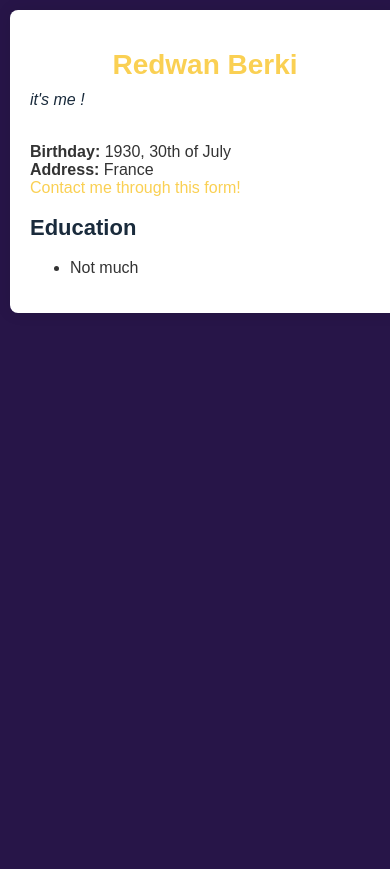
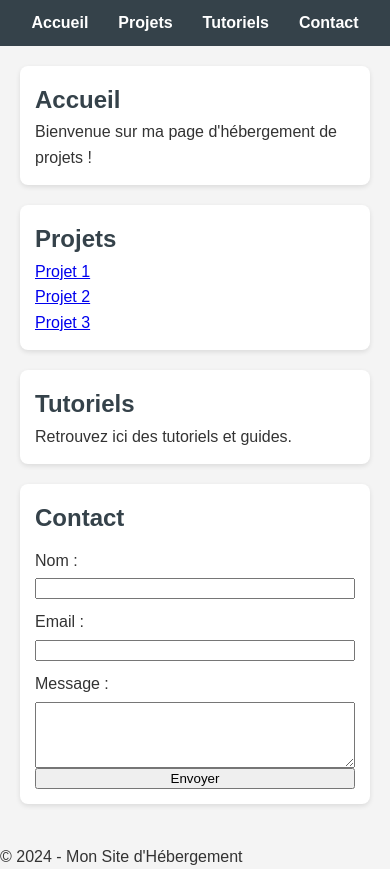
Before and after one commit to Caelum1234/caelum1234.github.io, a plain HTML site: page index.html in a window 390 px wide. Before the commit the page ends 844 px from the top, so only its background shows below. Drawn offline with Linux system fonts and the light colour scheme.

Commit message:
rework site

```diff
--- a/index.html
+++ b/index.html
@@ -1,39 +1,65 @@
-<html>
-	<head>
-	</head>
-	<title>Redwan Berki Resume</title>
-	<meta name="viewport" content="width=device-width, initial-scale=1, shrink-to-fit=no">
-	<meta name="description" content="Redwan Berki's personnal website">
-	<link rel="stylesheet" href="style.css">
+<!DOCTYPE html>
+<html lang="fr">
+<head>
+    <meta charset="UTF-8">
+    <meta name="viewport" content="width=device-width, initial-scale=1.0">
+    <title>Menu d'Hébergement</title>
+    <link rel="stylesheet" href="styles.css">
 </head>
 <body>
+    <!-- En-tête avec le menu -->
+    <header>
+        <nav>
+            <ul class="menu">
+                <li><a href="#accueil">Accueil</a></li>
+                <li><a href="#projets">Projets</a></li>
+                <li><a href="#tutos">Tutoriels</a></li>
+                <li><a href="#contact">Contact</a></li>
+            </ul>
+        </nav>
+    </header>
 
-<div class="et-wrapper" current="0" isanimating="false">
-	<div class="et-page et-page-current" originalclasslist="et-page">
-		<div class="content">
-			<h1>Redwan Berki</h1>
-			<em>it's me !</em>
+    <!-- Sections de contenu -->
+    <main>
+        <section id="accueil">
+            <h2>Accueil</h2>
+            <p>Bienvenue sur ma page d'hébergement de projets !</p>
+        </section>
 
-			<p class="coords">
-				<br>
-				<strong>Birthday:</strong> 1930, 30th of July<br>
-				<strong>Address:</strong> France<br>
-				<a href="form.html">Contact me through this form!</a><br>
-			</p>
+        <section id="projets">
+            <h2>Projets</h2>
+            <ul>
+                <li><a href="#">Projet 1</a></li>
+                <li><a href="#">Projet 2</a></li>
+                <li><a href="#">Projet 3</a></li>
+            </ul>
+        </section>
 
-			<div class="non-mobile-content">
+        <section id="tutos">
+            <h2>Tutoriels</h2>
+            <p>Retrouvez ici des tutoriels et guides.</p>
+        </section>
 
+        <section id="contact">
+            <h2>Contact</h2>
+            <form>
+                <label for="name">Nom :</label>
+                <input type="text" id="name" name="name" required>
 
-				<h2>Education</h2>
-				<ul>
-					<li>Not much</li>
-				</ul>
-			</div>
-		</div>
-	</div>
+                <label for="email">Email :</label>
+                <input type="email" id="email" name="email" required>
 
+                <label for="message">Message :</label>
+                <textarea id="message" name="message" rows="4"></textarea>
 
-</div>
+                <button type="submit">Envoyer</button>
+            </form>
+        </section>
+    </main>
 
-
-</body></html>
+    <!-- Pied de page -->
+    <footer>
+        <p>&copy; 2024 - Mon Site d'Hébergement</p>
+    </footer>
+</body>
+</html>
--- a/style.css
+++ /dev/null
@@ -1,157 +0,0 @@
-/* Général */
-
-body {
-    font-family: Arial, sans-serif;
-    margin: 0;
-    padding: 0;
-    background-color: #271548; /* Fond violet foncé */
-    color: #333;
-}
-
-/* Wrapper */
-
-.et-wrapper {
-    width: 100%;
-    max-width: 1200px;
-    margin: 0 auto;
-    padding: 20px;
-}
-
-/* Page Styling */
-
-.et-page {
-    background-color: #fff;
-    padding: 20px;
-    border-radius: 8px;
-    box-shadow: 0 0 15px rgba(0, 0, 0, 0.1);
-    margin-bottom: 20px;
-}
-
-.et-page-current {
-    animation: fadeIn 1s ease-in-out;
-}
-
-@keyframes fadeIn {
-    from {
-        opacity: 0;
-    }
-    to {
-        opacity: 1;
-    }
-}
-
-/* Titres */
-
-h1 {
-    font-size: 36px;
-    color: #fad053; /* Jaune EPSI */
-    margin-bottom: 10px;
-    text-align: center;
-}
-
-h2 {
-    font-size: 28px;
-    color: #1a2b3c; /* Gris foncé */
-}
-
-/* Textes et liens */
-
-em {
-    color: #1a2b3c; /* Gris foncé */
-}
-
-.coords {
-    font-size: 16px;
-    color: #333;
-}
-
-a {
-    color: #fad053; /* Jaune EPSI */
-    text-decoration: none;
-}
-
-a:hover {
-    text-decoration: underline;
-}
-
-/* Formulaire de contact */
-
-form {
-    margin:auto;
-    display: flex;
-    flex-direction: column;
-    gap: 15px;
-    max-width: 600px;
-    margin-top: 20px;
-}
-
-label {
-    font-size: 16px;
-    color: #333;
-}
-
-input[type="text"],
-input[type="email"],
-textarea,
-select {
-    width: 100%;
-    padding: 10px;
-    font-size: 16px;
-    border: 2px solid #fad053; /* Jaune EPSI */
-    border-radius: 5px;
-    background-color: #f9f9f9;
-}
-
-input[type="submit"] {
-    width: auto;
-    padding: 10px 20px;
-    background-color: #fad053; /* Jaune EPSI */
-    color: #fff;
-    border: none;
-    border-radius: 5px;
-    cursor: pointer;
-    transition: background-color 0.3s ease;
-}
-
-input[type="submit"]:hover {
-    background-color: #003e7e; /* Couleur plus sombre à l'hover */
-}
-
-textarea {
-    resize: none;
-    height: 150px;
-}
-
-/* Retour lien */
-
-.et-rotate {
-    font-size: 16px;
-    color: #0054a6; /* Bleu EPSI pour le lien */
-    cursor: pointer;
-    text-align: center;
-}
-
-.et-rotate:hover {
-    color: #003e7e;
-    text-decoration: underline;
-}
-
-/* Responsiveness */
-
-@media (max-width: 768px) {
-    h1 {
-        font-size: 28px;
-    }
-
-    h2 {
-        font-size: 22px;
-    }
-
-    .et-wrapper {
-        padding: 10px;
-    }
-
-    form {
-        max-width: 100%;
-    }
-}
--- /dev/null
+++ b/styles.css
@@ -0,0 +1,93 @@
+
+
+body, h1, h2, p, ul, li {
+margin: 0;
+padding: 0;
+list-style: none;
+}
+
+body {
+font-family: 'Arial', sans-serif;
+line-height: 1.6;
+background-color: #f4f4f4;
+color: #333;
+}
+
+header {
+background: #35424a;
+padding: 10px 0;
+}
+nav .menu {
+display: flex;
+justify-content: center;
+}
+nav .menu li {
+margin: 0 15px;
+}
+nav .menu a {
+color: #ffffff;
+text-decoration: none;
+font-weight: bold;
+transition: color 0.3s;
+}
+nav .menu a:hover {
+color: #e84545;
+}
+
+main {
+padding: 20px;
+}
+section {
+margin-bottom: 20px;
+background: #ffffff;
+padding: 15px;
+border-radius: 8px;
+box-shadow: 0 2px 5px rgba(0, 0, 0, 0.1);
+}
+h2 {
+color: #35424a;
+}
+
+form {
+display: flex;
+flex-direction: column;
+}
+form label {
+margin: 10px 0 5px;
+form input, form textarea {
+padding: 10px;
+border: 1px solid #ccc;
+border-radius: 4px;
+}
+form button {
+margin-top: 10px;
+padding: 10px;
+background: #35424a;
+color: #ffffff;
+border: none;
+border-radius: 4px;
+cursor: pointer;
+transition: background 0.3s;
+}
+form button:hover {
+background: #e84545;
+}
+
+footer {
+text-align: center;
+padding: 20px;
+background: #35424a;
+color: #ffffff;
+}
+
+@media (max-width: 768px) {
+nav .menu {
+flex-direction: column;
+}
+nav .menu li {
+margin: 5px 0;
+}
+form {
+padding: 10px;
+}
+}}
```
Also changed, not shown: form.html (deleted, +0 -46 lines).
